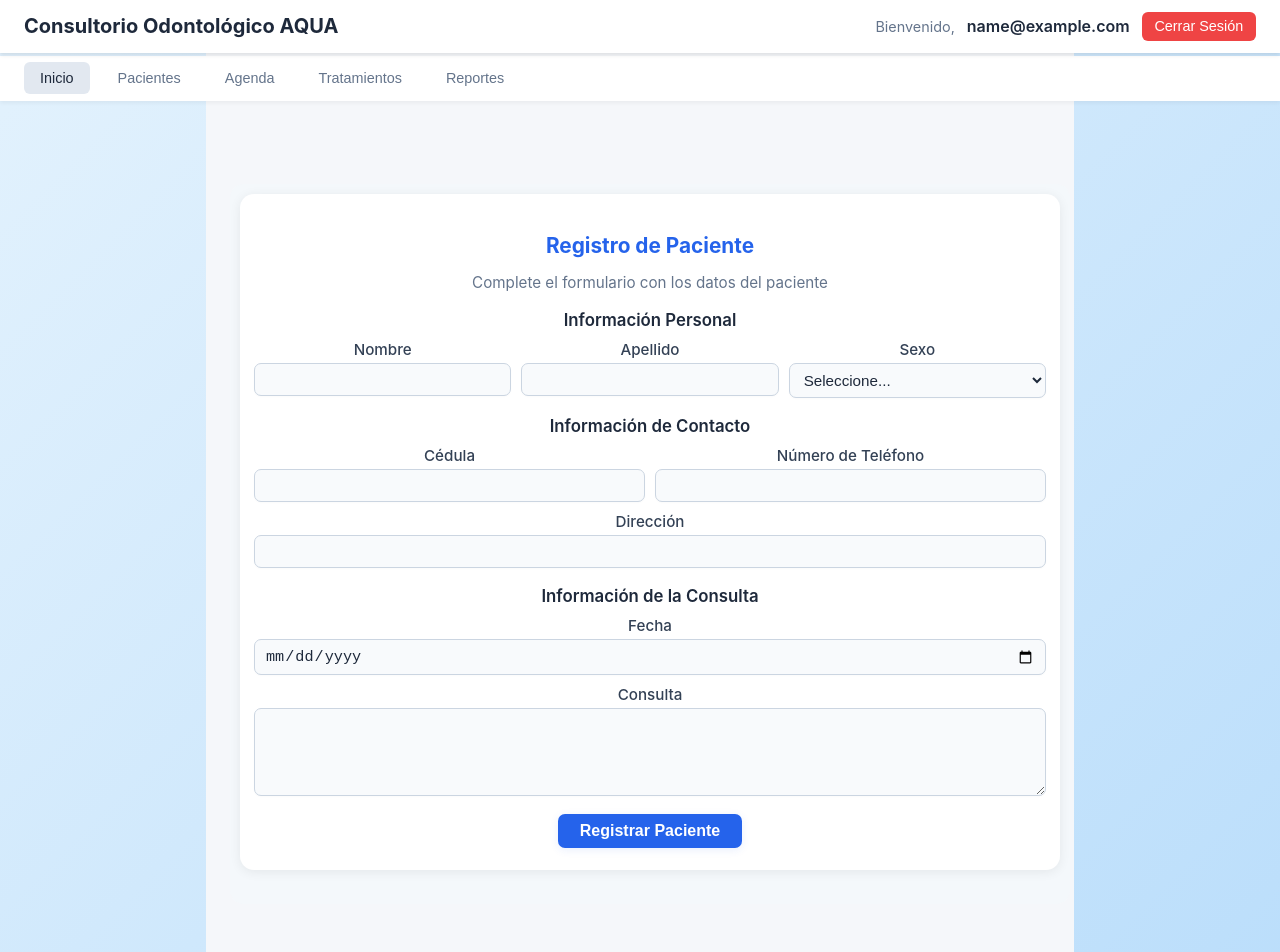
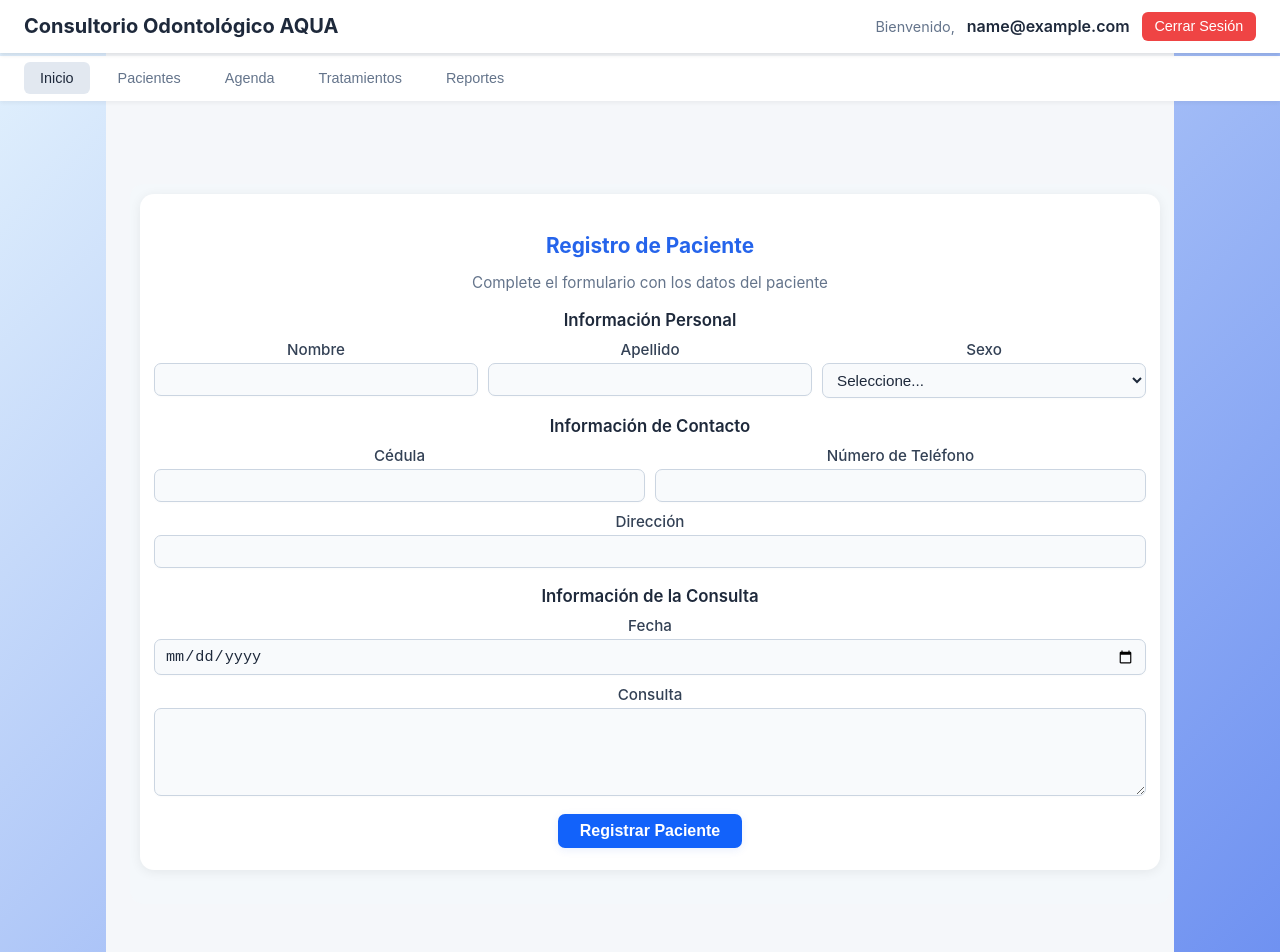
Before and after one commit to EspMateo/consultorio_odontologico_aqua, a React (Vite) app in the folder odontologia/fronendvite/consultorioOdontologicoAqua/: page /dashboard in a window 1280 px wide. Shown: the top 952 px of the page. Built offline with nearby package versions, Linux system fonts and the light colour scheme; sample sign-in values are in the browser's storage.

Commit message:
Se agregaron colores

```diff
--- a/odontologia/fronendvite/consultorioOdontologicoAqua/src/Components/Agenda/Agenda.css
+++ b/odontologia/fronendvite/consultorioOdontologicoAqua/src/Components/Agenda/Agenda.css
@@ -22,7 +22,7 @@
 
 .fc-toolbar-title {
   font-size: 1.5em !important;
-  color: #2563eb;
+  color: #5C847E;
   margin: 0 40px !important;
 }
 
@@ -33,8 +33,8 @@
 }
 
 .fc-button-primary {
-  background-color: #2563eb !important;
-  border-color: #2563eb !important;
+  background-color: #728B8B !important;
+  border-color: #728B8B !important;
 }
 
 .fc-button-primary:hover {
--- a/odontologia/fronendvite/consultorioOdontologicoAqua/src/Components/PatientRegistration.css
+++ b/odontologia/fronendvite/consultorioOdontologicoAqua/src/Components/PatientRegistration.css
@@ -5,7 +5,7 @@
   padding: 10px;
   background: #f4f8fb;
   border-radius: 14px;
-  min-width: 800px; /* Ancho mínimo para el contenedor del formulario */
+  min-width: 1000px; /* Ancho mínimo para el contenedor del formulario */
   min-height: 700px; /* Altura mínima para el contenedor del formulario */
 }
 
@@ -26,7 +26,7 @@
 .patient-form-title {
   font-size: 1.3rem;
   font-weight: 700;
-  color: #2563eb;
+  color: rgb(37, 100, 235);
   margin-bottom: 4px;
 }
 
@@ -93,7 +93,7 @@
 }
 
 .patient-form-button {
-  background: #2563eb;
+  background: #1262fa;
   color: #fff;
   font-size: 1rem;
   font-weight: 600;
@@ -105,7 +105,7 @@
   transition: background 0.2s, box-shadow 0.2s;
 }
 .patient-form-button:hover {
-  background: #1d4ed8;
+  background: #1267facb;
   box-shadow: 0 4px 16px 0 rgba(37,99,235,0.15);
 }
 
--- a/odontologia/fronendvite/consultorioOdontologicoAqua/src/Components/styles/Loader.css
+++ b/odontologia/fronendvite/consultorioOdontologicoAqua/src/Components/styles/Loader.css
@@ -21,7 +21,7 @@
 
 .loader-spinner {
   border: 6px solid #e3e3e3;
-  border-top: 6px solid #43a047;
+  border-top: 6px solid #82b4ed;
   border-radius: 50%;
   width: 48px;
   height: 48px;
--- a/odontologia/fronendvite/consultorioOdontologicoAqua/src/Components/styles/Login.css
+++ b/odontologia/fronendvite/consultorioOdontologicoAqua/src/Components/styles/Login.css
@@ -1,5 +1,5 @@
 body {
-  background: linear-gradient(135deg, #e3f2fd 0%, #bbdefb 100%);
+  background: linear-gradient(135deg, #e3f2fd 0%, #6d90f1 100%);
   min-height: 100vh;
   margin: 0;
   display: flex;
@@ -41,13 +41,13 @@ body {
 }
 
 .login-input:focus {
-  border-color: #43a047;
+  border-color: #1262fa;
   outline: none;
-  box-shadow: 0 0 0 2px #a5d6a7;
+  box-shadow: 0 0 0 2px #a7badd;
 }
 
 .login-btn {
-  background: linear-gradient(90deg, #43a047 0%, #66bb6a 100%);
+  background: linear-gradient(90deg, #82b4ed 0%, #1262fa 100%);
   color: #fff;
   border: none;
   border-radius: 8px;
@@ -59,7 +59,7 @@ body {
 }
 
 .login-btn:hover {
-  background: linear-gradient(90deg, #2e7d32 0%, #43a047 100%);
+  background: linear-gradient(90deg, #82b4ed 100%, #1262fa 100%);
   transform: translateY(-2px) scale(1.03);
 }
 
@@ -71,14 +71,14 @@ body {
 }
 
 .register-link a {
-  color: #43a047;
+  color: #0434bc;
   text-decoration: none;
   font-weight: 600;
   transition: color 0.2s;
 }
 
 .register-link a:hover {
-  color: #2e7d32;
+  color: #032687;
   text-decoration: underline;
 }
 
```
